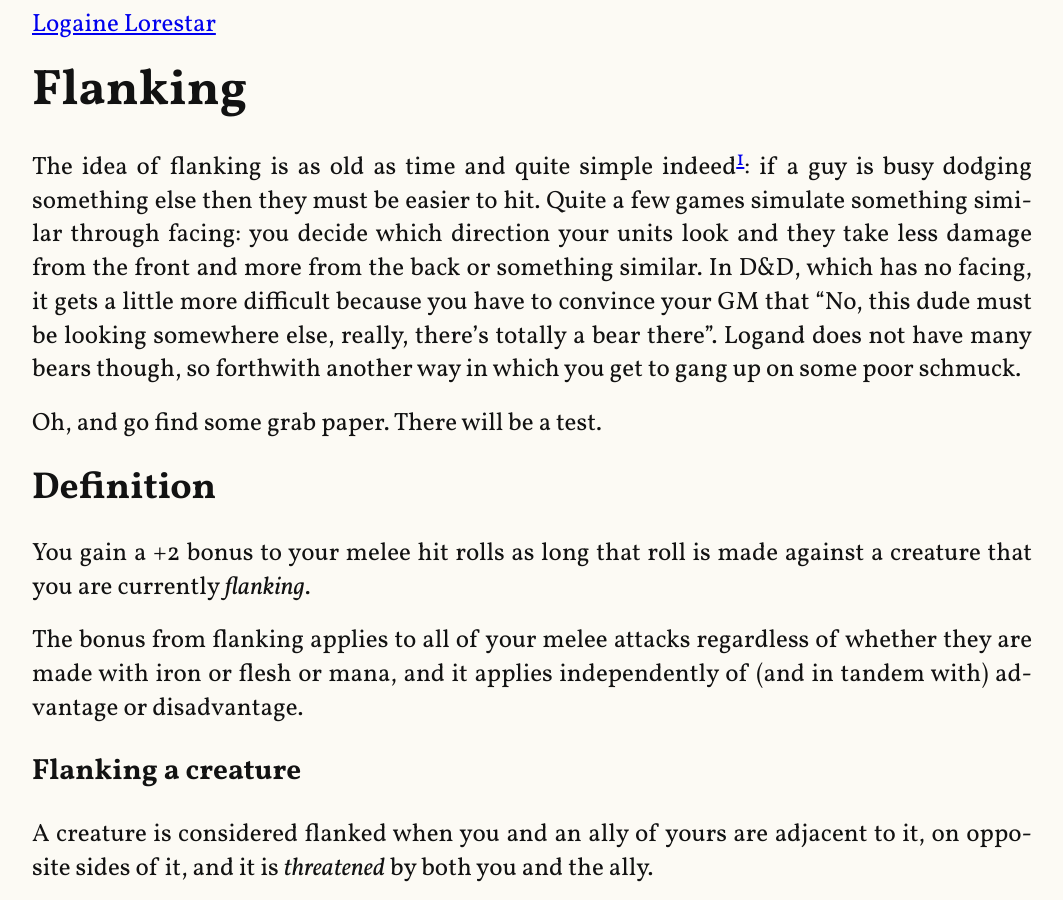
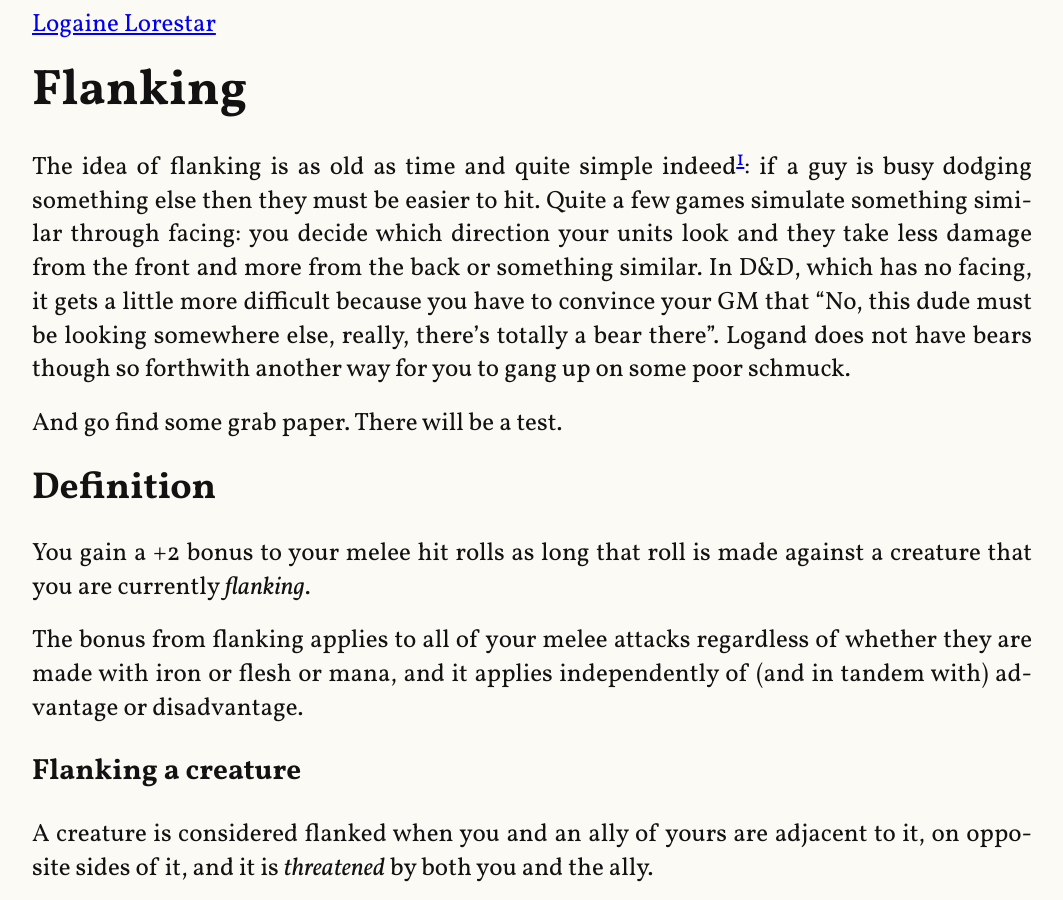
Before and after one commit to bjogart/logaine-lorestar, a Jekyll site: the page built from _posts/2023-10-29-flanking.md, in a window 1280 px wide and 900 px high. Shown: the whole window, without its empty margins (26-1089 px from the left). Built offline with Jekyll 4.4.1, drawn with Linux system fonts in a browser that asks for light colours; some web fonts are replaced; some of the changed lines change nothing that is shown; some of the changed text lies outside the part shown.

Commit message:
Some formulaics

```diff
--- a/_posts/2023-10-29-flanking.md
+++ b/_posts/2023-10-29-flanking.md
@@ -11,10 +11,10 @@
 In D&D, which has no facing, it gets a little more difficult
 because you have to convince your GM that
 "No, this dude must be looking somewhere else, really, there's totally a bear there".
-Logand does not have many bears though,
-so forthwith another way in which you get to gang up on some poor schmuck.
+Logand does not have bears though
+so forthwith another way for you to gang up on some poor schmuck.
 
-Oh, and go find some grab paper.
+And go find some grab paper.
 There will be a test.
 
 ## Definition
@@ -134,20 +134,20 @@
 given that they are not surrounding an <em>orange circle</em>.
 <dl>
     <dt>If you fell for it:</dt>
-    <dd>Gotcha.</dd>
+    <dd>I am disappoint.</dd>
     <dt>If you did not:</dt>
     <dd>Nice job!</dd>
     <dt>If you are colorblind and had trouble with the diagram:</dt>
     <dd>Sorry!</dd>
-    <dt>If you are feigning colorblind to hide your failure:</dt>
-    <dd>I would like to redirect you <a href="https://alderwood.the-comic.org/comics/68/">here</a>.</dd>
+    <dt>If you are feigning colorblindness to hide your failure:</dt>
+    <dd>Please see here <a href="https://alderwood.the-comic.org/comics/68/">here</a>.</dd>
 </dl>
 </p>
 </details>
 
 [^1]: Grob smash enemy. Enemy look at friend, Grob smash better.
 [^2]:
-    Assume that we use squares.
+    Assuming squares.
     [Hexagons are the bestagons](https://www.youtube.com/watch?v=thOifuHs6eY),
     and they deserve different treatment
-    from those Square Peasants and their Non-Euclidean Philosophy.
+    from Square Peasants and their Non-Euclidean Philosophy.
```
